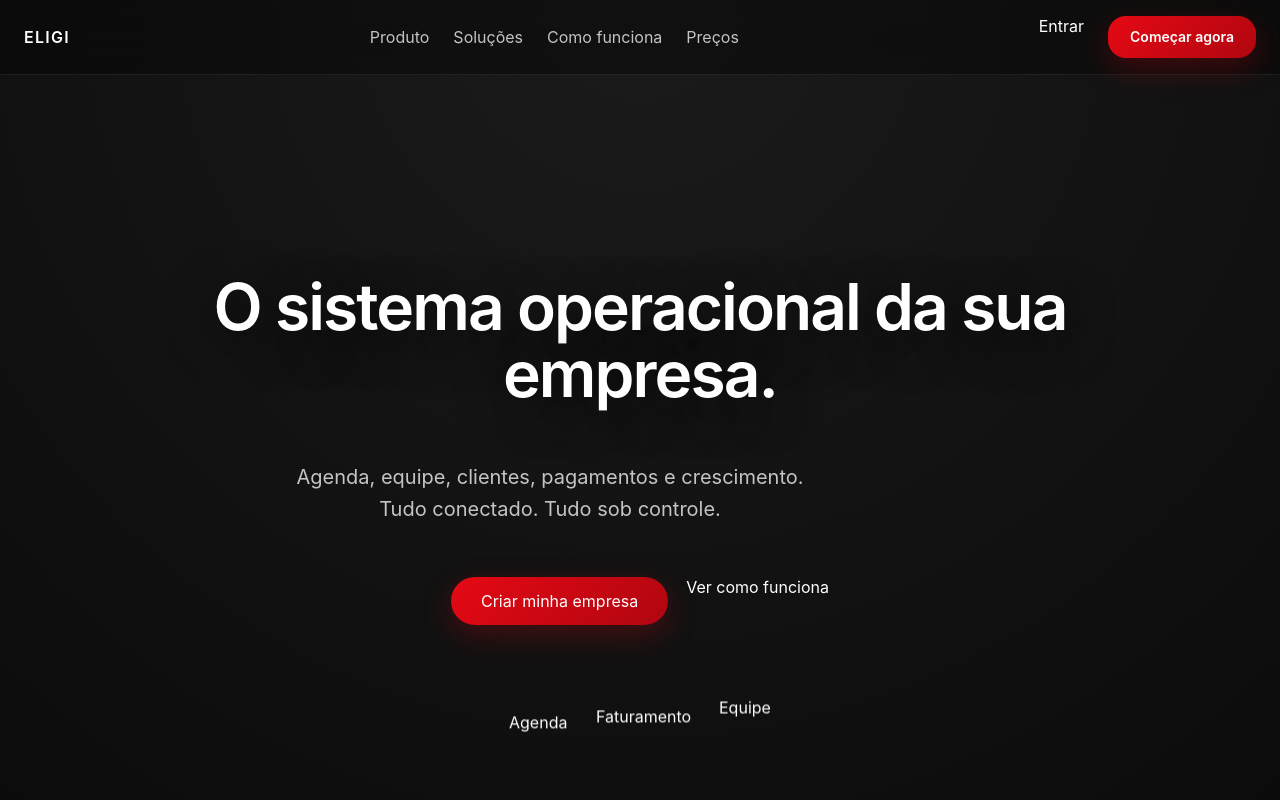
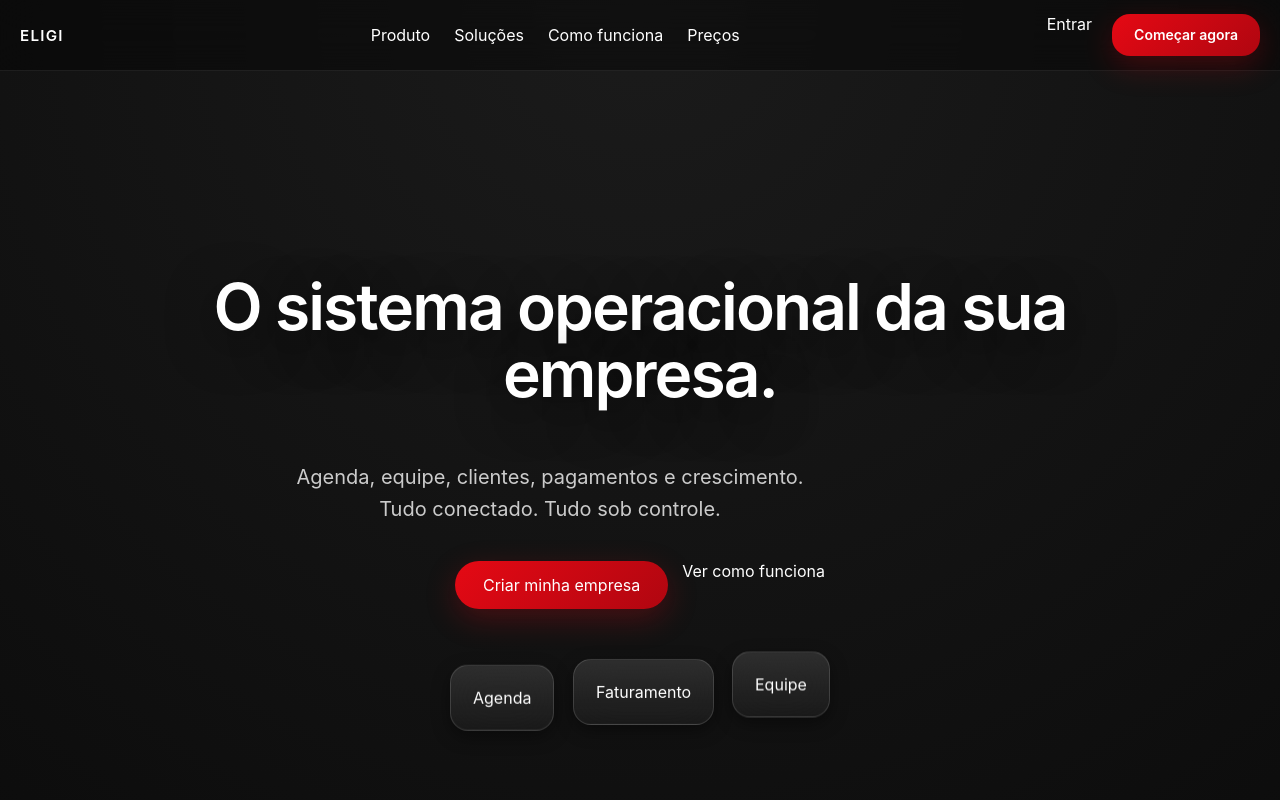
Before and after one commit to suporteeligi-cpu/eligi-fron-tend, a Next.js app: page / in a window 1280 px wide. Shown: the top 800 px of the page. Built offline with nearby package versions, Linux system fonts and the light colour scheme.

Commit message:
chore: deploy update

```diff
--- a/src/app/(public)/page.tsx
+++ b/src/app/(public)/page.tsx
@@ -1,3 +1,7 @@
+'use client';
+
+import { useReveal } from '@/hooks/useReveal';
+
 import HeroSection from '../components/hero/HeroSection';
 import Ecosystem from '../components/sections/Ecosystem';
 import DashboardPreview from '../components/sections/DashboardPreview';
@@ -5,13 +9,27 @@ import Philosophy from '../components/sections/Philosophy';
 import FinalCTA from '../components/sections/FinalCTA';
 
 export default function HomePage() {
+  useReveal();
+
   return (
     <>
       <HeroSection />
-      <Ecosystem />
-      <DashboardPreview />
-      <Philosophy />
-      <FinalCTA />
+
+      <div className="reveal">
+        <Ecosystem />
+      </div>
+
+      <div className="reveal reveal-delay-1">
+        <DashboardPreview />
+      </div>
+
+      <div className="reveal reveal-delay-2">
+        <Philosophy />
+      </div>
+
+      <div className="reveal reveal-delay-3">
+        <FinalCTA />
+      </div>
     </>
   );
 }
--- /dev/null
+++ b/src/hooks/useReveal.ts
@@ -0,0 +1,27 @@
+'use client';
+
+import { useEffect } from 'react';
+
+export function useReveal() {
+  useEffect(() => {
+    const elements = document.querySelectorAll('.reveal');
+
+    const observer = new IntersectionObserver(
+      entries => {
+        entries.forEach(entry => {
+          if (entry.isIntersecting) {
+            entry.target.classList.add('reveal-visible');
+            observer.unobserve(entry.target);
+          }
+        });
+      },
+      {
+        threshold: 0.15
+      }
+    );
+
+    elements.forEach(el => observer.observe(el));
+
+    return () => observer.disconnect();
+  }, []);
+}
--- a/src/styles/glass.css
+++ b/src/styles/glass.css
@@ -1,9 +1,8 @@
 /* ==========================================================================
    GLASS.CSS — ELIGI Glass System
-   Navbar behavior + VisionOS glass
+   VisionOS glass + mobile polish
 ========================================================================== */
 
-/* ===================== GLASS NAVBAR ===================== */
 .glass-navbar {
   position: fixed;
   top: 0;
@@ -13,30 +12,27 @@
   backdrop-filter: blur(22px) saturate(180%);
   -webkit-backdrop-filter: blur(22px) saturate(180%);
 
-  background: rgba(0, 0, 0, 0.35);
+  background: rgba(0, 0, 0, 0.38);
   border-bottom: 1px solid rgba(255, 255, 255, 0.08);
 
   transition:
     transform 0.45s var(--ease-soft),
-    background 0.45s var(--ease-soft),
-    backdrop-filter 0.45s var(--ease-soft);
+    background 0.45s var(--ease-soft);
 }
 
-/* Navbar escondida (scroll down) */
 .navbar-hidden {
   transform: translateY(-110%);
 }
 
-/* Navbar sólida após hero */
 .navbar-solid {
-  background: rgba(0, 0, 0, 0.55);
+  background: rgba(0, 0, 0, 0.58);
 }
 
 /* ===================== NAV CONTENT ===================== */
 .nav-container {
   max-width: 1280px;
   margin: 0 auto;
-  padding: 16px 24px;
+  padding: 14px 20px;
 
   display: flex;
   align-items: center;
@@ -46,19 +42,44 @@
 .nav-logo {
   font-weight: 600;
   letter-spacing: 0.08em;
+  font-size: 0.95rem;
 }
 
-.nav-links,
+.nav-links {
+  display: none; /* mobile-first */
+}
+
 .nav-actions {
   display: flex;
-  gap: 24px;
+  gap: 12px;
 }
 
-.nav-links a {
-  opacity: 0.75;
-  transition: opacity 0.2s ease;
+/* ===================== DESKTOP ===================== */
+@media (min-width: 960px) {
+  .nav-links {
+    display: flex;
+    gap: 24px;
+  }
+
+  .nav-actions {
+    gap: 20px;
+  }
 }
 
-.nav-links a:hover {
-  opacity: 1;
+/* ===================== GLASS CARD ===================== */
+.glass-card {
+  background: linear-gradient(
+    180deg,
+    rgba(255, 255, 255, 0.12),
+    rgba(255, 255, 255, 0.04)
+  );
+
+  backdrop-filter: blur(22px) saturate(180%);
+  -webkit-backdrop-filter: blur(22px) saturate(180%);
+
+  border: 1px solid var(--glass-border);
+  border-radius: var(--radius-md);
+  padding: 22px;
+
+  box-shadow: var(--shadow-sm);
 }
--- a/src/styles/landing.css
+++ b/src/styles/landing.css
@@ -1,14 +1,13 @@
 /* ==========================================================================
    LANDING.CSS — ELIGI Public Landing
-   Hero cinematográfico + seções institucionais
-   Apple Vision / Glass refined
+   Mobile-first refinements + Apple Vision style
 ========================================================================== */
 
 /* ===================== HERO ===================== */
 .hero {
-  min-height: 100vh;
-  padding-top: 220px;
-  padding-inline: 24px;
+  min-height: 100svh;
+  padding-top: clamp(140px, 22vw, 220px);
+  padding-inline: 20px;
 
   display: flex;
   flex-direction: column;
@@ -19,53 +18,52 @@
 }
 
 .hero h1 {
-  font-size: clamp(2.8rem, 6vw, 4rem);
+  font-size: clamp(2.1rem, 7vw, 4rem);
   font-weight: 600;
   letter-spacing: -0.03em;
   line-height: 1.05;
 
   max-width: 900px;
-
   text-shadow: 0 12px 48px rgba(0, 0, 0, 0.65);
 }
 
 .hero p {
-  margin-top: 28px;
+  margin-top: 20px;
 
-  font-size: 1.25rem;
+  font-size: clamp(1.05rem, 4.5vw, 1.25rem);
   line-height: 1.6;
 
-  opacity: 0.75;
+  opacity: 0.78;
   max-width: 720px;
 }
 
 /* ===================== HERO ACTIONS ===================== */
 .hero-actions {
-  margin-top: 52px;
+  margin-top: 36px;
 
   display: flex;
-  gap: 18px;
+  gap: 14px;
   flex-wrap: wrap;
   justify-content: center;
 }
 
-/* ===================== BUTTON OVERRIDES (LANDING) ===================== */
 .hero .btn-primary,
 .hero .btn-glass {
-  padding: 14px 30px;
+  padding: 14px 28px;
   border-radius: 999px;
 }
 
 /* ===================== HERO GLASS CARDS ===================== */
 .hero-glass-cards {
-  margin-top: 88px;
+  margin-top: 56px;
+
   display: flex;
-  gap: 28px;
+  gap: 18px;
   justify-content: center;
   flex-wrap: wrap;
 }
 
-/* Floating animation — subtle & premium */
+/* Floating animation — subtle */
 .floating {
   animation: float 7s var(--ease-soft) infinite;
   will-change: transform;
@@ -76,15 +74,9 @@
 .delay-3 { animation-delay: 3.6s; }
 
 @keyframes float {
-  0% {
-    transform: translateY(0);
-  }
-  50% {
-    transform: translateY(-16px);
-  }
-  100% {
-    transform: translateY(0);
-  }
+  0% { transform: translateY(0); }
+  50% { transform: translateY(-14px); }
+  100% { transform: translateY(0); }
 }
 
 /* ===================== SECTION DEFAULTS ===================== */
@@ -97,28 +89,28 @@
 }
 
 .section-tight {
-  padding-top: 88px;
-  padding-bottom: 88px;
+  padding-top: clamp(64px, 12vw, 88px);
+  padding-bottom: clamp(64px, 12vw, 88px);
 }
 
 /* ===================== TYPOGRAPHY HELPERS ===================== */
 .eyebrow {
-  font-size: 0.75rem;
+  font-size: 0.7rem;
   letter-spacing: 0.18em;
   text-transform: uppercase;
   opacity: 0.6;
-  margin-bottom: 16px;
+  margin-bottom: 14px;
 }
 
 .section-title {
-  font-size: clamp(2rem, 4.5vw, 3rem);
+  font-size: clamp(1.7rem, 6vw, 3rem);
   letter-spacing: -0.025em;
   font-weight: 600;
-  margin-bottom: 28px;
+  margin-bottom: 24px;
 }
 
 .section-description {
-  font-size: 1.1rem;
+  font-size: clamp(1rem, 4.2vw, 1.1rem);
   max-width: 720px;
   opacity: 0.75;
   line-height: 1.6;
@@ -126,12 +118,12 @@
 
 /* ===================== FINAL CTA ===================== */
 .final-cta {
-  padding: 150px 24px;
+  padding: clamp(96px, 18vw, 150px) 20px;
   text-align: center;
 }
 
 .final-cta h2 {
-  font-size: clamp(2.2rem, 5vw, 3.2rem);
+  font-size: clamp(2rem, 7vw, 3.2rem);
   letter-spacing: -0.03em;
   font-weight: 600;
 
@@ -140,9 +132,9 @@
 }
 
 .final-cta p {
-  margin-top: 26px;
+  margin-top: 20px;
 
-  font-size: 1.2rem;
+  font-size: clamp(1.05rem, 4.5vw, 1.2rem);
   line-height: 1.6;
 
   opacity: 0.75;
@@ -151,5 +143,5 @@
 }
 
 .final-cta .hero-actions {
-  margin-top: 60px;
+  margin-top: 44px;
 }
```
